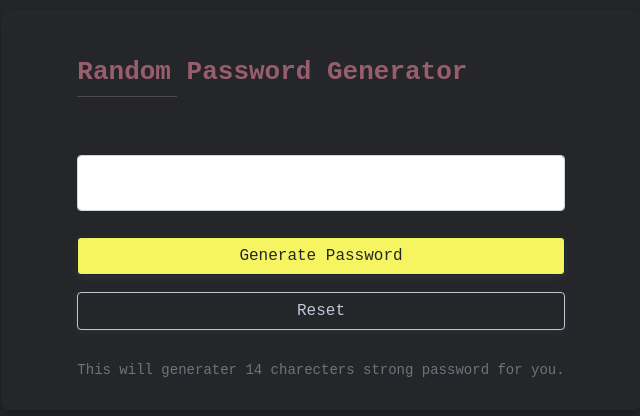
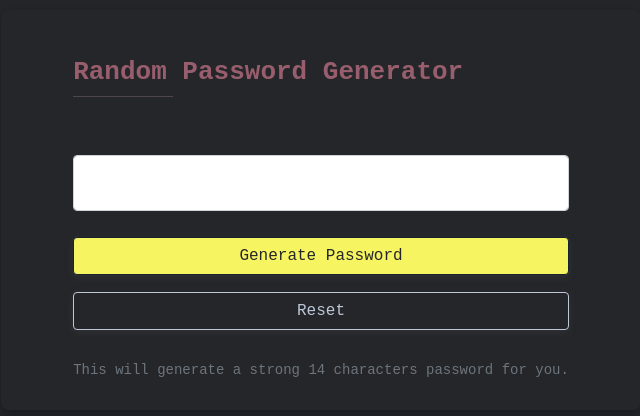
Before and after one commit to devashanv/js-90-days-challenge, a plain HTML site: page Day-02/index.html in a window 1280 px wide. Shown: the part 190-606 px from the top of the page, 319-959 px from the left. Drawn offline with nearby package versions, Linux system fonts and the light colour scheme.

Commit message:
change paragraph text

```diff
--- a/Day-02/index.html
+++ b/Day-02/index.html
@@ -15,7 +15,7 @@
             <input type="email" class="form-control" id="_randompassword">
             <button type="button" class="btn btn-primary" onclick="generatePassword()">Generate Password</button>
             <button type="button" class="btn btn-secondary" onclick="resetPassword()">Reset</button>
-            <p class="form-text">This will generater 14 charecters strong password for you.</p>
+            <p class="form-text">This will generate a strong 14 characters password for you.</p>
         </section>
     </body>
 </html>
```
